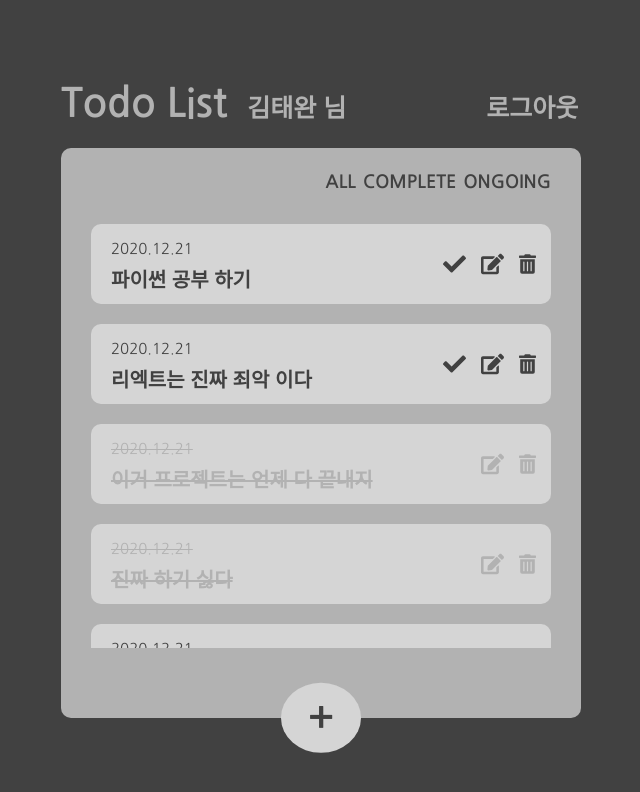
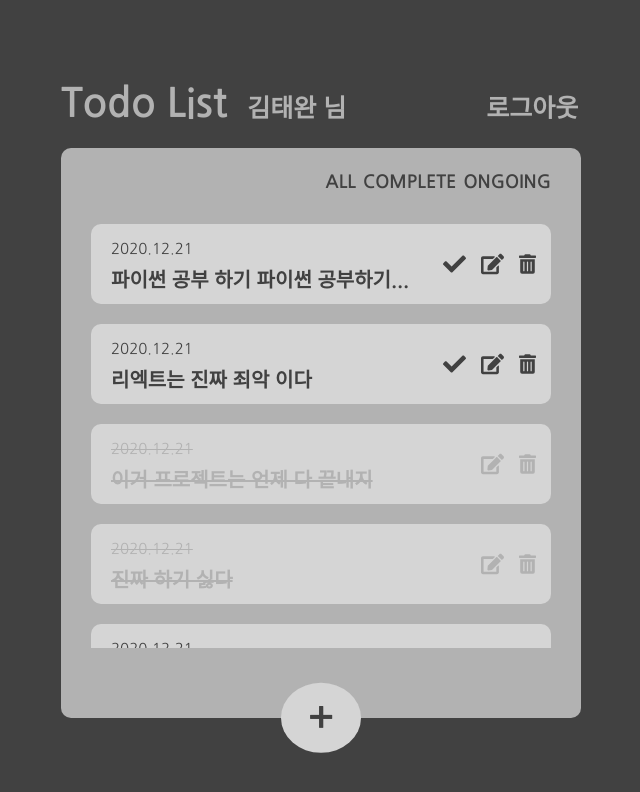
Before and after one commit to wwan13/TODO, a React (Create React App) app in the folder front/: page / in a window 1280 px wide. Shown: the top 792 px of the page, without its empty margins (319-959 px from the left). Built offline with nearby package versions, Linux system fonts and the light colour scheme.

Commit message:
[taewan] : displat long string to short

```diff
--- a/front/src/components/contents/Contents.js
+++ b/front/src/components/contents/Contents.js
@@ -14,7 +14,7 @@ function Todo() {
         {
             id: 1,
             date: "2020.12.21",
-            contents: "파이썬 공부 하기",
+            contents: "파이썬 공부 하기 파이썬 공부하기 파이썬 공부하기",
             state: "ongoing"
         },
         {
--- a/front/src/components/todoObject/TodoObject.js
+++ b/front/src/components/todoObject/TodoObject.js
@@ -3,51 +3,6 @@ import './TodoObject.css'
 import { ReactComponent as CheckIcon } from '../../icons/check.svg'
 import { ReactComponent as EditIcon } from '../../icons/edit.svg'
 import { ReactComponent as TrashIcon } from '../../icons/trash.svg'
-
-function CompleteContents({ data }) {
-
-    return (
-        <div className='object-contents'>
-            <p className='contents-date complete'>{data.date}</p>
-            <p className='contents-detail complete'>{data.contents}</p>
-        </div>
-    );
-
-}
-
-function CompleteButtonSet() {
-
-    return (
-        <div className='object-buttons'>
-            <a href='#'><EditIcon fill='#b2b2b2' width='23px' height='23px' /></a>
-            <a href='#'><TrashIcon fill='#b2b2b2' width='17px' height='17px' /></a>
-        </div>
-    );
-
-}
-
-function OngoingContents({ data }) {
-
-    return (
-        <div className='object-contents'>
-            <p className='contents-date ongoing'>{data.date}</p>
-            <p className='contents-detail ongoing'>{data.contents}</p>
-        </div>
-    );
-
-}
-
-function OngoingButtonSet() {
-
-    return (
-        <div className='object-buttons'>
-            <a href='#'><CheckIcon fill='#414141' width='23px' height='23px' /></a>
-            <a href='#'><EditIcon fill='#414141' width='23px' height='23px' /></a>
-            <a href='#'><TrashIcon fill='#414141' width='17px' height='17px' /></a>
-        </div>
-    );
-
-}
 
 function TodoObject({ data }) {
     var complete = (
@@ -72,4 +27,64 @@ function TodoObject({ data }) {
 
 }
 
+function CompleteContents({ data }) {
+
+    var contents = makeShortString(data.contents)
+
+    return (
+        <div className='object-contents'>
+            <p className='contents-date complete'>{data.date}</p>
+            <p className='contents-detail complete'>{contents}</p>
+        </div>
+    );
+
+}
+
+function CompleteButtonSet() {
+
+    return (
+        <div className='object-buttons'>
+            <a href='#'><EditIcon fill='#b2b2b2' width='23px' height='23px' /></a>
+            <a href='#'><TrashIcon fill='#b2b2b2' width='17px' height='17px' /></a>
+        </div>
+    );
+
+}
+
+function OngoingContents({ data }) {
+
+    var contents = makeShortString(data.contents)
+
+    return (
+        <div className='object-contents'>
+            <p className='contents-date ongoing'>{data.date}</p>
+            <p className='contents-detail ongoing'>{contents}</p>
+        </div>
+    );
+
+}
+
+function OngoingButtonSet() {
+
+    return (
+        <div className='object-buttons'>
+            <a href='#'><CheckIcon fill='#414141' width='23px' height='23px' /></a>
+            <a href='#'><EditIcon fill='#414141' width='23px' height='23px' /></a>
+            <a href='#'><TrashIcon fill='#414141' width='17px' height='17px' /></a>
+        </div>
+    );
+
+}
+
+function makeShortString(content) {
+
+    if (content.length >= 18) {
+        var tmp = content.substr(0, 18);
+        var displayString = tmp + "..."
+        return displayString;
+    }
+
+    return content
+}
+
 export default TodoObject;
```
